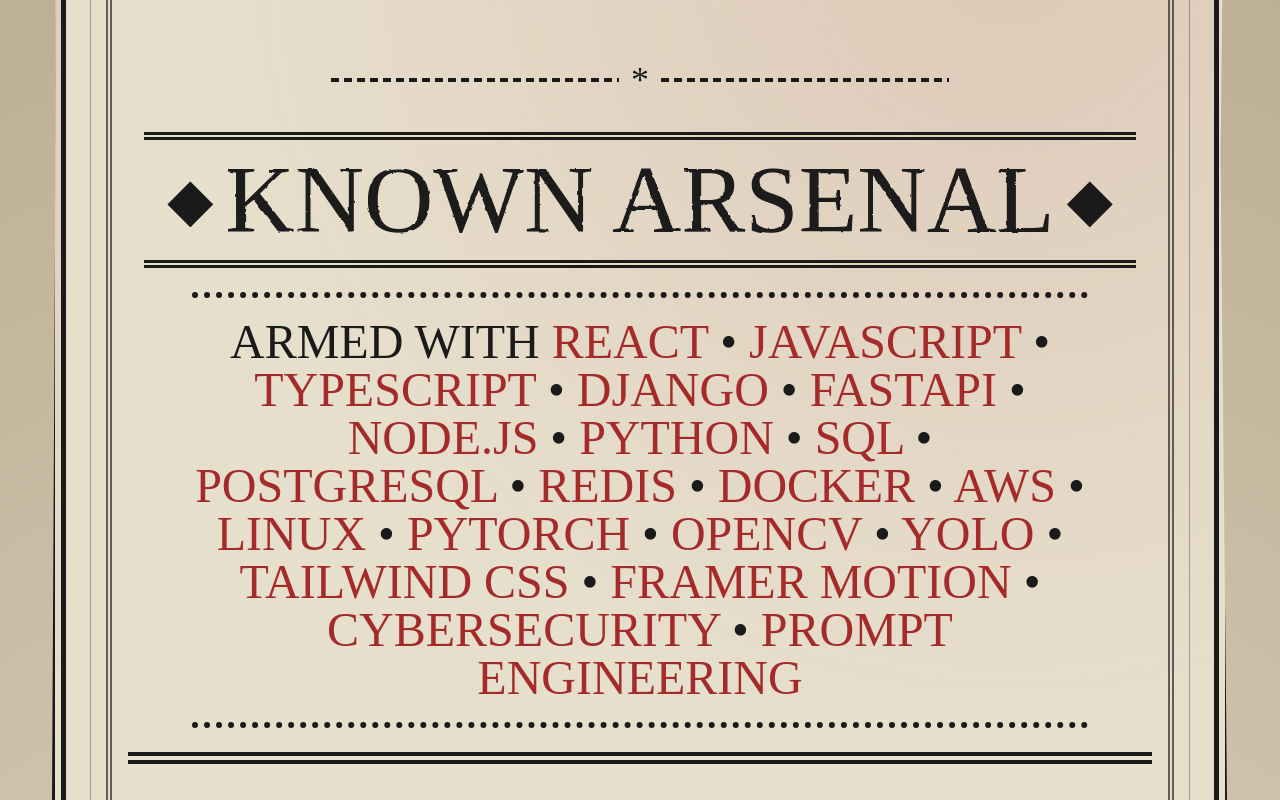
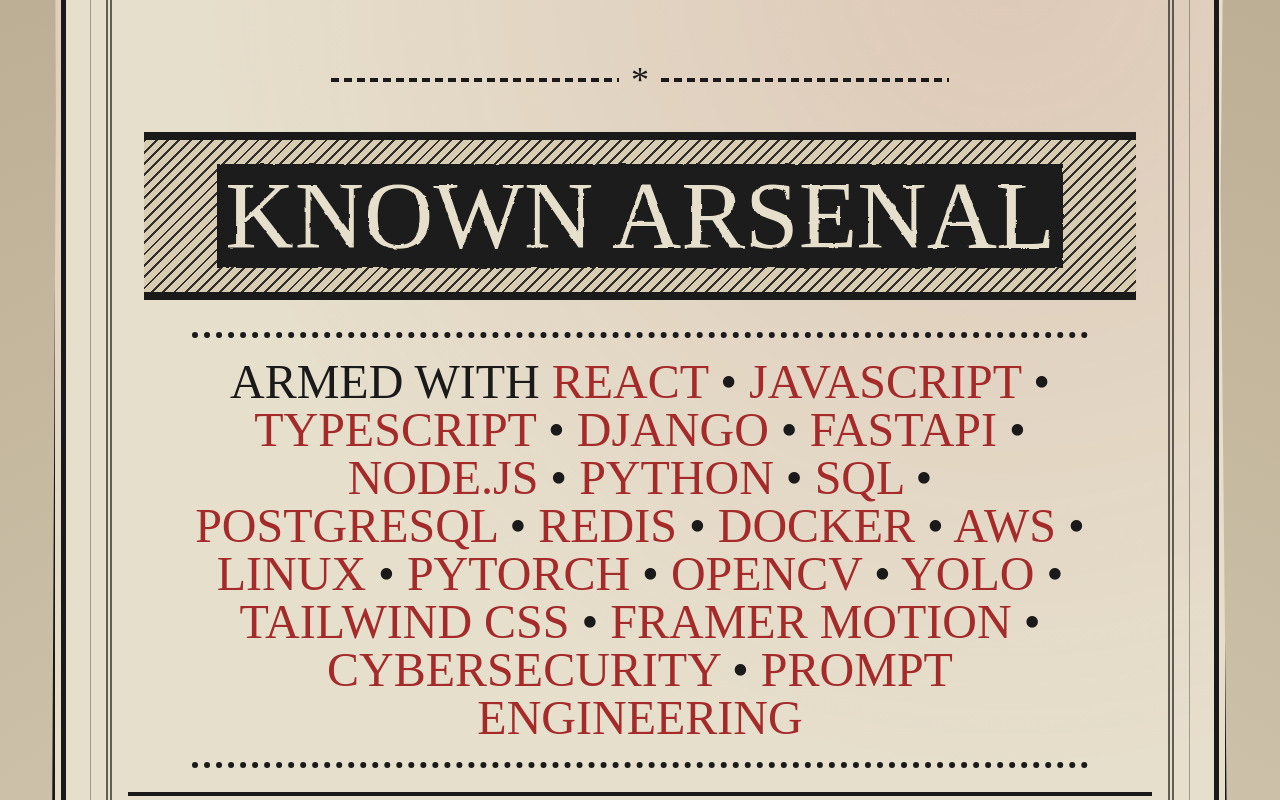
Before and after one commit to wolfieexd/Portfolio-Updated, a React (Vite) app: page / in a window 1280 px wide. Shown: the part 2260-3060 px from the top of the page. Built offline with nearby package versions, Linux system fonts and the light colour scheme; a web font is replaced by a local one.

Commit message:
Unify section headers across all major sections

```diff
--- a/src/App.tsx
+++ b/src/App.tsx
@@ -174,12 +174,10 @@
                 *
               </div>
 
-              <div className="flex items-center justify-center gap-3 px-2 md:gap-6">
-                <span className="font-oswald text-[2.7rem] leading-none md:text-[5.4rem]">*</span>
-                <h2 className="ink-bleed max-w-[13ch] text-center font-oswald text-5xl uppercase leading-[0.92] md:max-w-none md:text-7xl lg:text-8xl">
+              <div className="wanted-cut mb-8 flex items-center justify-center border-y-[3px] border-foreground px-2 py-4 text-background md:border-y-[8px] md:py-6">
+                <h2 className="ink-bleed max-w-[13ch] bg-foreground px-2 py-1 text-center font-oswald text-5xl uppercase leading-[0.92] md:max-w-none md:text-7xl lg:text-8xl">
                   Telegraph The Bureau
                 </h2>
-                <span className="font-oswald text-[2.7rem] leading-none md:text-[5.4rem]">*</span>
               </div>
 
               <form onSubmit={handleTelegraphSubmit} className="printed-field mt-8 border-[3px] border-double border-foreground p-4 text-left shadow-[6px_6px_0_#1a1a1a] md:border-[8px] md:p-8 md:shadow-[16px_16px_0_#1a1a1a]">
--- a/src/components/CaseFiles.tsx
+++ b/src/components/CaseFiles.tsx
@@ -107,12 +107,10 @@
           *
         </div>
 
-        <div className="mb-6 flex items-center justify-center gap-3 border-y-[3px] border-double border-foreground py-3 md:border-y-[8px]">
-          <span className="font-oswald text-4xl leading-none md:text-6xl">◆</span>
-          <h2 className="ink-bleed font-oswald text-5xl uppercase leading-none md:text-8xl">
+        <div className="wanted-cut mb-8 flex items-center justify-center border-y-[3px] border-foreground px-2 py-4 text-background md:border-y-[8px] md:py-6">
+          <h2 className="ink-bleed bg-foreground px-2 py-1 font-oswald text-5xl uppercase leading-none md:text-8xl">
             Known Arsenal
           </h2>
-          <span className="font-oswald text-4xl leading-none md:text-6xl">◆</span>
         </div>
 
         <p className="mx-auto max-w-4xl border-y-[2px] border-dotted border-foreground py-5 text-center font-oswald text-2xl uppercase leading-relaxed md:border-y-[6px] md:text-5xl">
```
